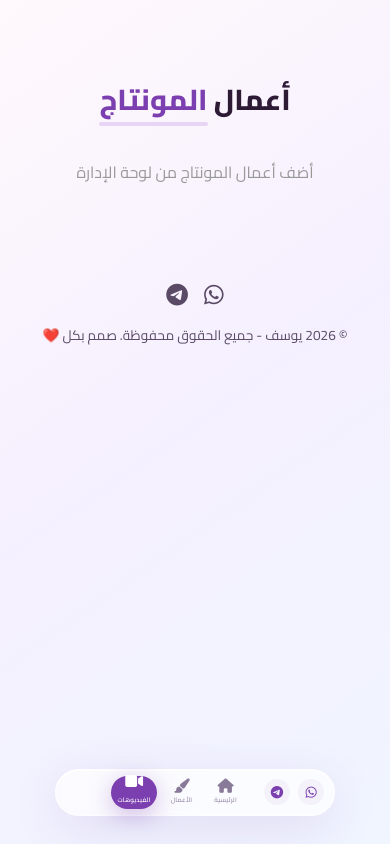
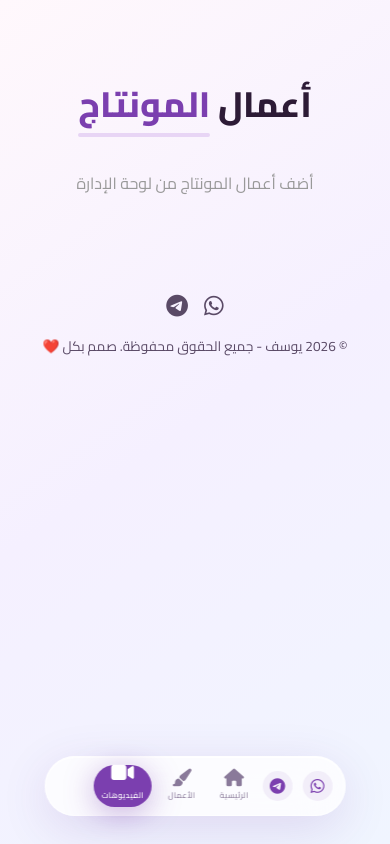
Before and after one commit to il88li/DESIGN, a Flask app: page /videos in a window 390 px wide. Run offline with Flask 3, Linux system fonts and the light colour scheme.

Commit message:
Update style.css

```diff
--- a/static/style.css
+++ b/static/style.css
@@ -13,7 +13,7 @@ body {
     min-height: 100vh;
     color: #2d1b36;
     line-height: 1.7;
-    padding-bottom: 100px;
+    padding-bottom: 110px;
 }
 .container {
     width: 92%;
@@ -36,7 +36,7 @@ body {
     --transition: 0.3s cubic-bezier(0.25, 0.46, 0.45, 0.94);
 }
 
-/* ===== شريط التنقل الدائري الشفاف العائم ===== */
+/* ===== شريط التنقل الدائري الشفاف العائم (أزرار مكبرة) ===== */
 .navbar-glass {
     position: fixed;
     bottom: 28px;
@@ -45,35 +45,35 @@ body {
     display: flex;
     align-items: center;
     justify-content: space-between;
-    gap: 10px;
-    background: rgba(255, 255, 255, 0.7);
-    backdrop-filter: blur(20px);
-    -webkit-backdrop-filter: blur(20px);
+    gap: 15px;
+    background: rgba(255, 255, 255, 0.75);
+    backdrop-filter: blur(24px);
+    -webkit-backdrop-filter: blur(24px);
     border: 1px solid rgba(255, 255, 255, 0.6);
-    border-radius: 80px;
-    padding: 10px 20px;
-    box-shadow: 0 12px 50px rgba(76, 5, 133, 0.1), inset 0 1px 0 rgba(255, 255, 255, 0.9);
+    border-radius: 100px;
+    padding: 14px 24px;
+    box-shadow: 0 12px 50px rgba(76, 5, 133, 0.12), inset 0 1px 0 rgba(255, 255, 255, 0.9);
     z-index: 999;
     width: auto;
     max-width: 98%;
-    min-width: 280px;
+    min-width: 340px;
     transition: all 0.3s ease;
 }
 .nav-social {
     display: flex;
-    gap: 8px;
+    gap: 10px;
     align-items: center;
 }
 .nav-social .social-icon {
     display: flex;
     align-items: center;
     justify-content: center;
-    width: 38px;
-    height: 38px;
+    width: 44px;
+    height: 44px;
     border-radius: 50%;
-    background: rgba(123, 63, 175, 0.06);
+    background: rgba(123, 63, 175, 0.08);
     color: var(--primary);
-    font-size: 1.2rem;
+    font-size: 1.4rem;
     transition: all 0.3s ease;
     text-decoration: none;
 }
@@ -81,12 +81,12 @@ body {
     background: var(--primary);
     color: white;
     transform: scale(1.08);
-    box-shadow: 0 4px 15px rgba(123, 63, 175, 0.2);
+    box-shadow: 0 4px 15px rgba(123, 63, 175, 0.25);
 }
 .nav-links-center {
     display: flex;
     align-items: center;
-    gap: 6px;
+    gap: 8px;
     flex: 1;
     justify-content: center;
 }
@@ -97,41 +97,41 @@ body {
     justify-content: center;
     text-decoration: none;
     color: #8a7a9a;
-    font-size: 0.7rem;
+    font-size: 0.85rem;
     font-weight: 700;
-    padding: 6px 14px;
-    border-radius: 50px;
+    padding: 8px 18px;
+    border-radius: 60px;
     transition: all 0.3s cubic-bezier(0.25, 0.46, 0.45, 0.94);
-    min-width: 56px;
+    min-width: 68px;
     position: relative;
     background: transparent;
 }
 .navbar-glass .nav-item i {
-    font-size: 1.4rem;
+    font-size: 1.8rem;
     transition: transform 0.3s, color 0.3s;
-    margin-bottom: 2px;
+    margin-bottom: 3px;
 }
 .navbar-glass .nav-item span {
-    font-size: 0.6rem;
+    font-size: 0.7rem;
     font-weight: 600;
-    opacity: 0.85;
+    opacity: 0.9;
     white-space: nowrap;
-    letter-spacing: 0.2px;
+    letter-spacing: 0.3px;
 }
 .navbar-glass .nav-item:hover {
     color: var(--primary);
-    background: rgba(123, 63, 175, 0.04);
+    background: rgba(123, 63, 175, 0.05);
 }
 .navbar-glass .nav-item:hover i {
-    transform: translateY(-3px) scale(1.05);
+    transform: translateY(-4px) scale(1.08);
 }
 .navbar-glass .nav-item.active {
     color: white;
     background: var(--primary);
-    box-shadow: 0 6px 25px rgba(123, 63, 175, 0.35);
+    box-shadow: 0 6px 30px rgba(123, 63, 175, 0.4);
 }
 .navbar-glass .nav-item.active i {
-    transform: translateY(-4px) scale(1.1);
+    transform: translateY(-5px) scale(1.15);
     color: white;
 }
 .navbar-glass .nav-item.active span {
@@ -139,10 +139,93 @@ body {
     opacity: 1;
 }
 .nav-spacer {
-    width: 38px;
+    width: 44px;
 }
 
-/* ===== البطاقات الزجاجية ===== */
+/* ===== تحسين التجاوب ===== */
+@media (max-width: 768px) {
+    .navbar-glass {
+        padding: 10px 16px;
+        gap: 10px;
+        border-radius: 80px;
+        min-width: auto;
+    }
+    .nav-social .social-icon {
+        width: 36px;
+        height: 36px;
+        font-size: 1.2rem;
+    }
+    .navbar-glass .nav-item {
+        min-width: 54px;
+        padding: 6px 12px;
+        font-size: 0.7rem;
+    }
+    .navbar-glass .nav-item i {
+        font-size: 1.4rem;
+    }
+    .navbar-glass .nav-item span {
+        font-size: 0.6rem;
+    }
+    .nav-spacer {
+        width: 36px;
+    }
+}
+@media (max-width: 480px) {
+    .navbar-glass {
+        padding: 8px 12px;
+        gap: 6px;
+        border-radius: 60px;
+    }
+    .nav-social .social-icon {
+        width: 30px;
+        height: 30px;
+        font-size: 1rem;
+    }
+    .navbar-glass .nav-item {
+        min-width: 44px;
+        padding: 4px 8px;
+        font-size: 0.6rem;
+    }
+    .navbar-glass .nav-item i {
+        font-size: 1.1rem;
+    }
+    .navbar-glass .nav-item span {
+        font-size: 0.5rem;
+    }
+    .nav-spacer {
+        width: 30px;
+    }
+}
+@media (max-width: 380px) {
+    .navbar-glass {
+        padding: 6px 8px;
+        gap: 4px;
+        border-radius: 50px;
+    }
+    .nav-social .social-icon {
+        width: 26px;
+        height: 26px;
+        font-size: 0.8rem;
+    }
+    .navbar-glass .nav-item {
+        min-width: 36px;
+        padding: 3px 6px;
+        font-size: 0.5rem;
+    }
+    .navbar-glass .nav-item i {
+        font-size: 0.9rem;
+    }
+    .navbar-glass .nav-item span {
+        font-size: 0.4rem;
+    }
+    .nav-spacer {
+        width: 26px;
+    }
+}
+
+/* ===== باقي التنسيقات ===== */
+
+/* البطاقات الزجاجية */
 .glass-card {
     background: rgba(255, 255, 255, 0.6);
     backdrop-filter: blur(var(--glass-blur));
@@ -180,7 +263,7 @@ body {
     line-height: 1.8;
 }
 
-/* ===== الأزرار الزجاجية ===== */
+/* الأزرار الزجاجية */
 .btn-glass {
     display: inline-flex;
     align-items: center;
@@ -205,7 +288,7 @@ body {
     box-shadow: 0 8px 30px rgba(123, 63, 175, 0.25);
 }
 
-/* ===== العناوين ===== */
+/* العناوين */
 .section {
     padding: 60px 0 40px;
 }
@@ -231,7 +314,7 @@ body {
     border-radius: 5px;
 }
 
-/* ===== القسم الرئيسي ===== */
+/* القسم الرئيسي */
 .home-section {
     padding-top: 40px;
     min-height: 85vh;
@@ -281,7 +364,7 @@ body {
     object-fit: cover;
 }
 
-/* ===== الشبكات ===== */
+/* الشبكات */
 .portfolio-grid, .videos-grid, .testimonials-grid, .services-grid {
     display: grid;
     gap: 28px;
@@ -293,7 +376,7 @@ body {
     grid-template-columns: repeat(auto-fit, minmax(200px, 1fr));
 }
 
-/* ===== الخدمات ===== */
+/* الخدمات */
 .service-card.glass-card {
     padding: 30px 20px;
     text-align: center;
@@ -325,7 +408,7 @@ body {
     padding: 0;
 }
 
-/* ===== آراء العملاء ===== */
+/* آراء العملاء */
 .testimonial-card.glass-card {
     padding: 25px 20px;
     text-align: center;
@@ -352,7 +435,7 @@ body {
     font-size: 0.85rem;
 }
 
-/* ===== التواصل ===== */
+/* التواصل */
 .contact-content {
     max-width: 600px;
     margin: 0 auto;
@@ -401,7 +484,7 @@ body {
     color: var(--text-soft);
 }
 
-/* ===== تذييل ===== */
+/* تذييل */
 footer {
     text-align: center;
     padding: 20px 0 10px;
@@ -424,7 +507,7 @@ footer {
     transform: translateY(-3px);
 }
 
-/* ===== رسائل الفلاش ===== */
+/* رسائل الفلاش */
 .flash-messages {
     max-width: 800px;
     margin: 20px auto 10px;
@@ -443,7 +526,7 @@ footer {
 .flash.warning { border-right: 5px solid #ffc107; }
 .flash.info { border-right: 5px solid #17a2b8; }
 
-/* ===== تأثيرات الحركة ===== */
+/* تأثيرات الحركة */
 .fade-in {
     opacity: 0;
     transform: translateY(30px);
@@ -462,47 +545,6 @@ footer {
     transform: translateY(0);
 }
 
-/* ===== التجاوب ===== */
-@media (max-width: 768px) {
-    .home-grid { grid-template-columns: 1fr; text-align: center; }
-    .home-text h1 { font-size: 2.2rem; }
-    .bio { margin: 0 auto 25px; }
-    .glass-avatar { max-width: 200px; }
-    .section-title { font-size: 1.8rem; }
-    .portfolio-grid, .videos-grid { grid-template-columns: 1fr 1fr; }
-    .services-grid { grid-template-columns: 1fr 1fr; }
-    .navbar-glass { padding: 8px 14px; gap: 6px; border-radius: 60px; }
-    .nav-social .social-icon { width: 32px; height: 32px; font-size: 1rem; }
-    .navbar-glass .nav-item { min-width: 46px; padding: 4px 10px; font-size: 0.6rem; }
-    .navbar-glass .nav-item i { font-size: 1.2rem; }
-    .navbar-glass .nav-item span { font-size: 0.5rem; }
-    .nav-spacer { width: 32px; }
-    .contact-icons { gap: 20px; }
-}
-
-@media (max-width: 480px) {
-    .portfolio-grid, .videos-grid { grid-template-columns: 1fr; }
-    .services-grid { grid-template-columns: 1fr; }
-    .home-text h1 { font-size: 1.8rem; }
-    .navbar-glass { padding: 6px 10px; gap: 4px; border-radius: 50px; }
-    .nav-social .social-icon { width: 26px; height: 26px; font-size: 0.8rem; }
-    .navbar-glass .nav-item { min-width: 38px; padding: 3px 6px; font-size: 0.5rem; }
-    .navbar-glass .nav-item i { font-size: 0.9rem; }
-    .navbar-glass .nav-item span { font-size: 0.4rem; }
-    .nav-spacer { width: 26px; }
-    .contact-icons { gap: 16px; }
-    .contact-icon i { font-size: 2.5rem; }
-}
-
-@media (max-width: 380px) {
-    .navbar-glass { padding: 4px 6px; gap: 2px; border-radius: 40px; }
-    .nav-social .social-icon { width: 22px; height: 22px; font-size: 0.65rem; }
-    .navbar-glass .nav-item { min-width: 32px; padding: 2px 4px; }
-    .navbar-glass .nav-item i { font-size: 0.75rem; }
-    .navbar-glass .nav-item span { font-size: 0.35rem; }
-    .nav-spacer { width: 22px; }
-}
-
 /* تحسين إمكانية الوصول */
 a, button {
     focus-visible: outline: 3px solid var(--primary);
```
